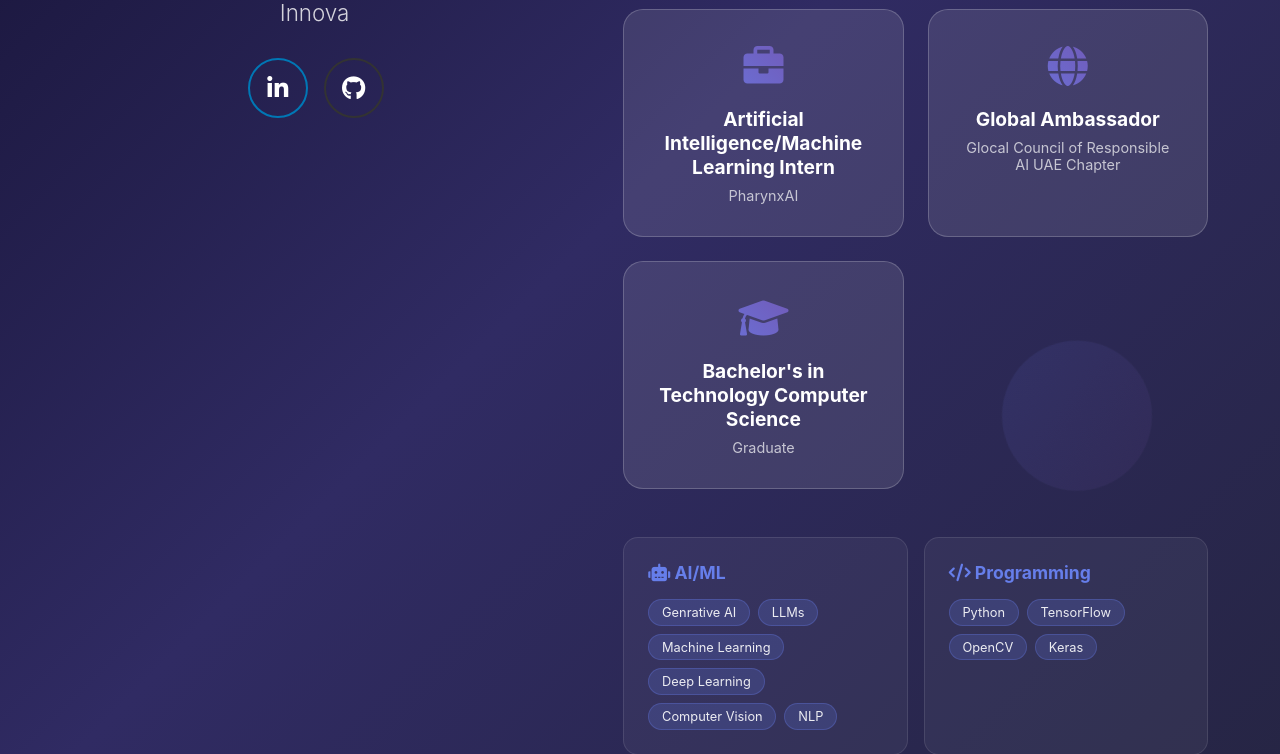
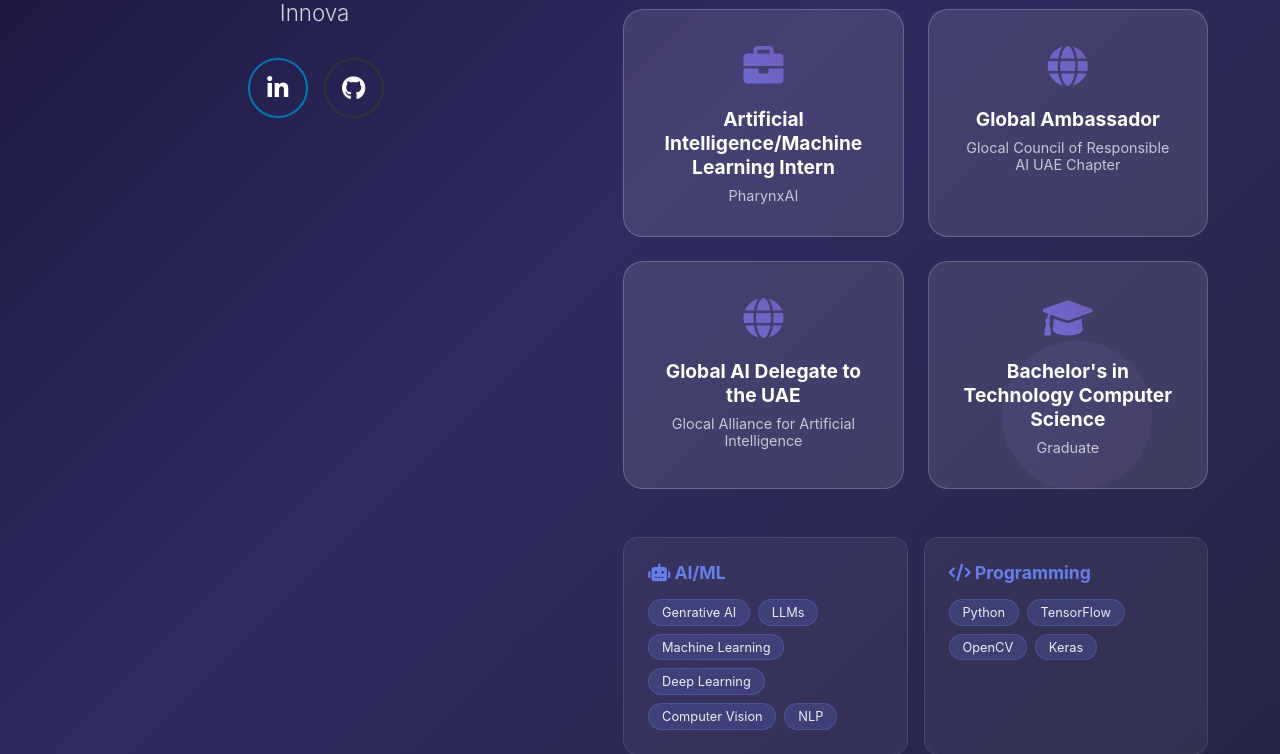
Before and after one commit to lBRAHIM8323/portfolio_web, a Flask app: page / in a window 1280 px wide. Shown: the part 644-1398 px from the top of the page. Run offline with Flask 3, Linux system fonts and the light colour scheme.

Commit message:
Global AI delegate

```diff
--- a/templates/index.html
+++ b/templates/index.html
@@ -563,13 +563,20 @@
 
                     <div class="highlight-card">
                         <div class="highlight-icon">
+                            <i class="fas fa-globe"></i>
+                        </div>
+                        <h3 class="highlight-title">Global AI Delegate to the UAE</h3>
+                        <p class="highlight-desc">Glocal Alliance for Artificial Intelligence</p>
+                    </div>
+
+                    <div class="highlight-card">
+                        <div class="highlight-icon">
                             <i class="fas fa-graduation-cap"></i>
                         </div>
                         <h3 class="highlight-title">Bachelor's in Technology Computer Science</h3>
                         <p class="highlight-desc">Graduate</p>
                     </div>
                 </div>
-
                 <div class="skills-section">
                     <div class="skills-grid">
                         <div class="skill-category">
```
